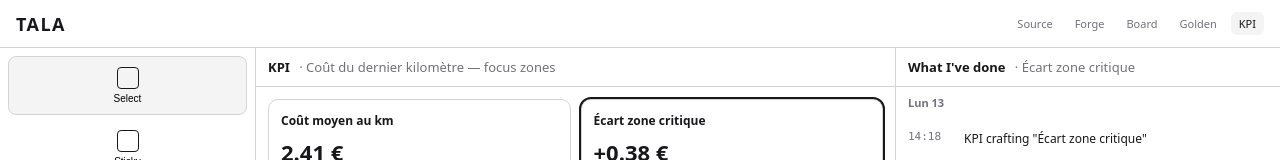
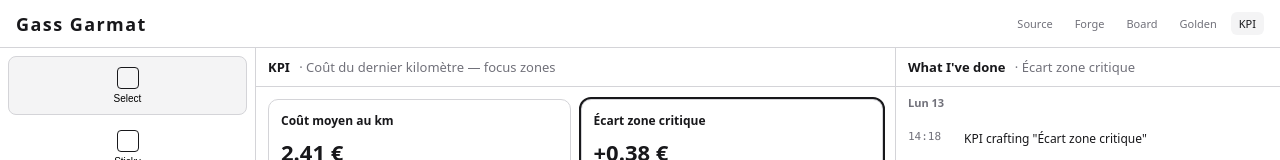
Before and after one commit to Hassen-Ti/cut-knot, a React (Vite) app: page /kpi in a window 1280 px wide. Shown: the top 160 px of the page. Built offline with nearby package versions, Linux system fonts and the light colour scheme.

Commit message:
Rename product to Gass Garmat
Brand, package, README and NOTICE now use Gass Garmat (gass-garmat).

```diff
--- a/index.html
+++ b/index.html
@@ -4,7 +4,7 @@
     <meta charset="UTF-8" />
     <link rel="icon" type="image/svg+xml" href="/favicon.svg" />
     <meta name="viewport" content="width=device-width, initial-scale=1.0" />
-    <title>tala-app</title>
+    <title>Gass Garmat</title>
   </head>
   <body>
     <div id="root"></div>
--- a/package.json
+++ b/package.json
@@ -1,5 +1,5 @@
 {
-  "name": "tala",
+  "name": "gass-garmat",
   "private": true,
   "version": "0.0.0",
   "type": "module",
@@ -24,5 +24,5 @@
     "vite": "^8.3.0"
   },
   "license": "Apache-2.0",
-  "description": "TALA \u2014 spatial data atelier (Source \u2192 Board): Excel~10% + Miro~10% + AI copilote (prototype)."
+  "description": "Gass Garmat \u2014 10% Excel + 10% board. Cut. Knot. Done. Spatial data atelier (Source \u2192 Board)."
 }
--- a/src/components/Shell.tsx
+++ b/src/components/Shell.tsx
@@ -18,7 +18,7 @@ export type ToolsVariant = 'board' | 'forge'
 export function AppHeader() {
   return (
     <header className="header">
-      <Link to="/source" className="brand">TALA</Link>
+      <Link to="/source" className="brand">Gass Garmat</Link>
       <nav>
         <NavLink to="/source">Source</NavLink>
         <NavLink to="/forge">Forge</NavLink>
```
Also changed, not shown: 2 other files (tests, documents, lock files or other folders).
